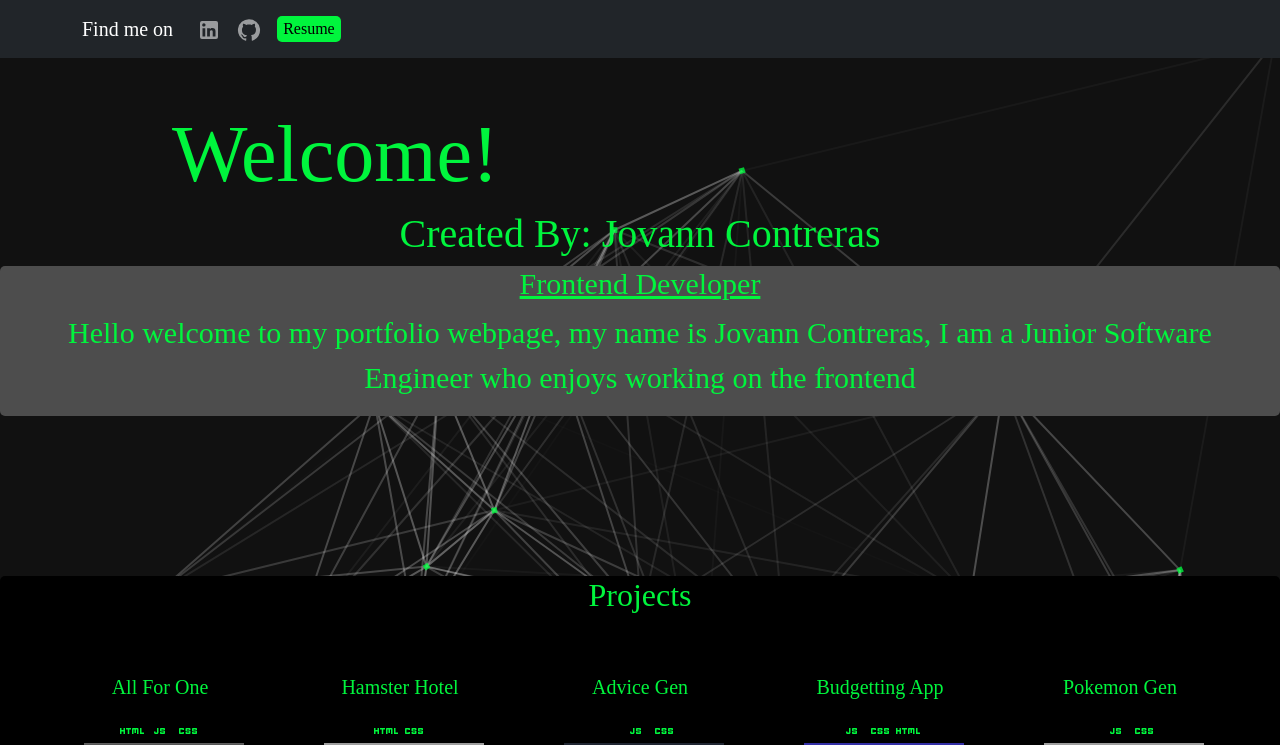
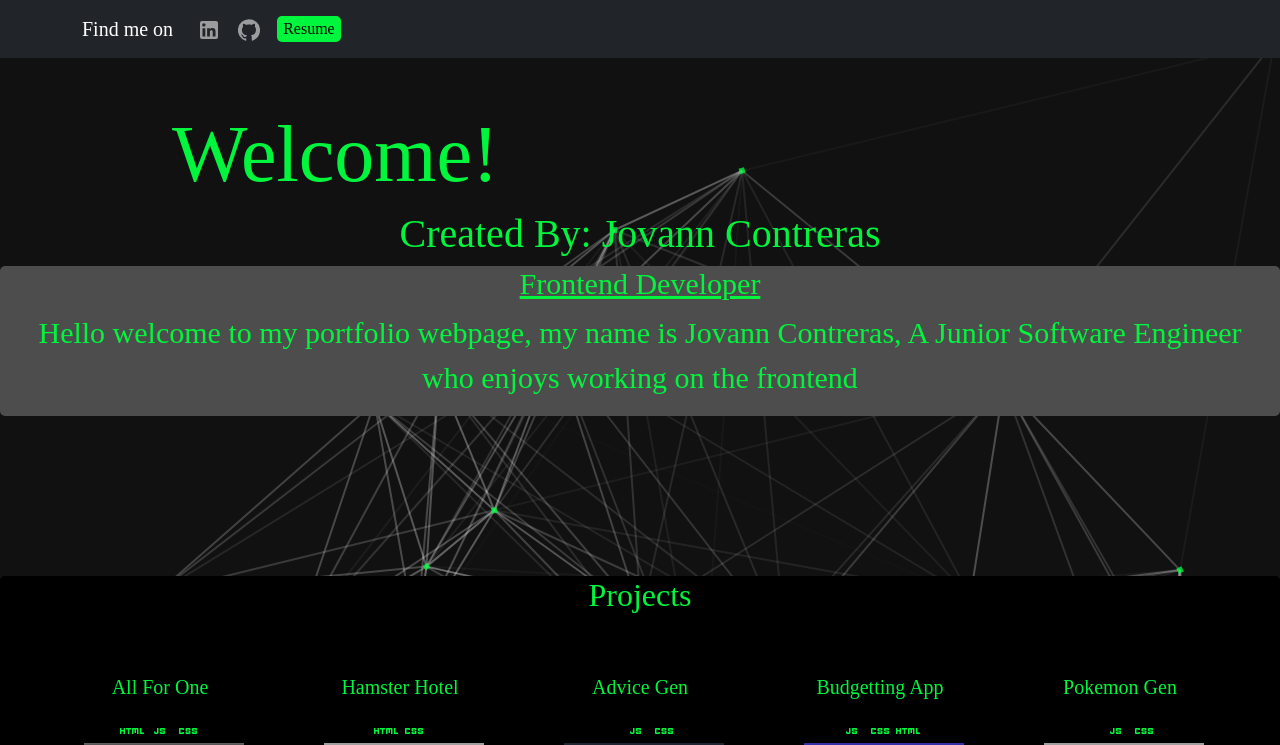
Before and after one commit to Jcontreras3/contrerasjreactportfolio, a React (Create React App) app: page / in a window 1280 px wide. Shown: the top 745 px of the page. Built offline with nearby package versions, Linux system fonts and the light colour scheme; grey boxes are pictures that could not be loaded; some icons are missing; a web font is replaced by a local one.

Commit message:
fixed some text

```diff
--- a/src/Components/Portfoilio/PortfolioComponent.js
+++ b/src/Components/Portfoilio/PortfolioComponent.js
@@ -64,7 +64,7 @@ export default function PortfolioComponent() {
             <h2 className="frontEndTxt">Frontend Developer</h2>
             <p className="introTxt">
               Hello welcome to my portfolio webpage, my name is Jovann
-              Contreras, I am a Junior Software Engineer who enjoys working on
+              Contreras, A Junior Software Engineer who enjoys working on
               the frontend
             </p>
           </div>
```
